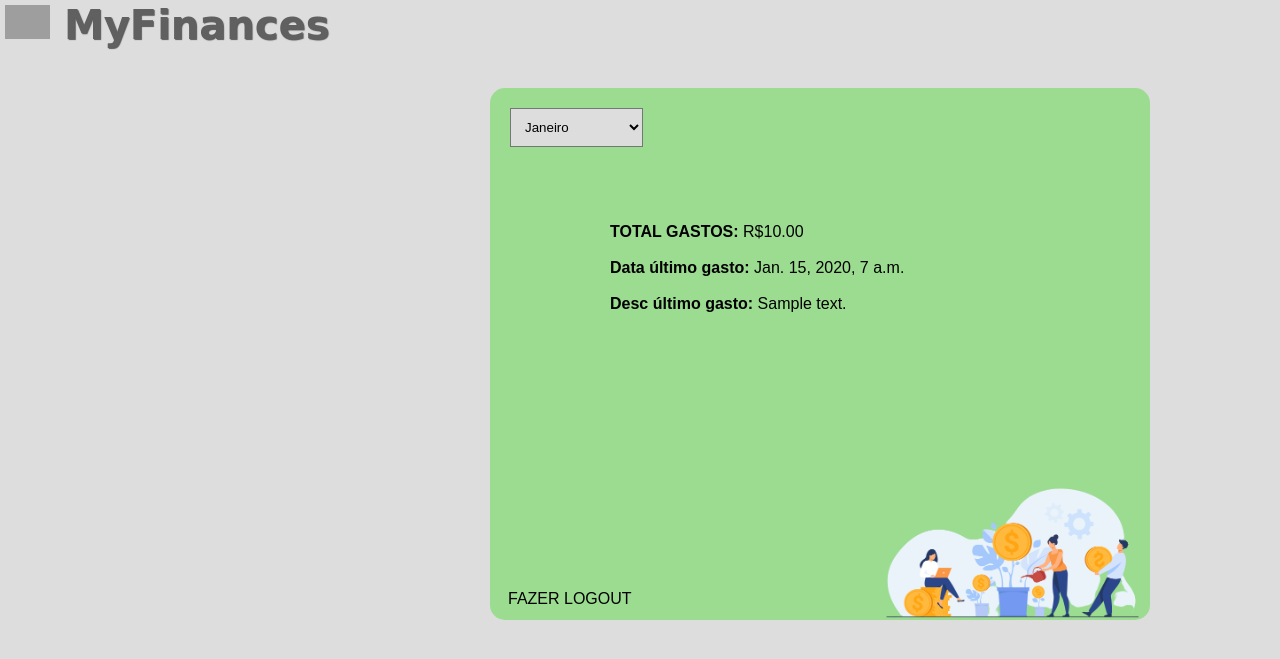
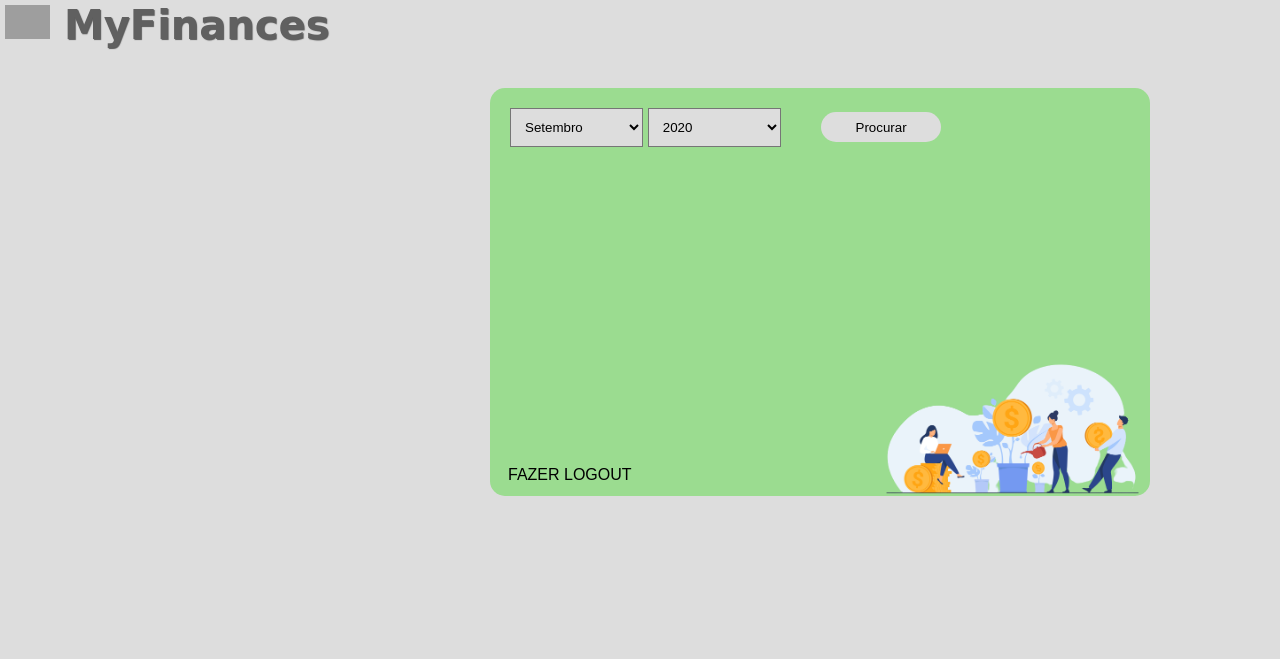
Before and after one commit to start-latamt04/MyFinances, a Django app: page /relatorio-despesas/ in a window 1280 px wide. Shown: the top 659 px of the page. Run offline with Django 3.2, Linux system fonts and the light colour scheme; a user stored in the database is signed in; tables that the repository leaves empty hold one stand-in row (values such as "Sample post"); grey boxes are pictures that could not be loaded.

Commit message:
Select funcionando

```diff
--- a/apps/accounts/static/css/relatorio.css
+++ b/apps/accounts/static/css/relatorio.css
@@ -53,6 +53,19 @@ ul li:hover {
     color: #BC0000;
 }
 
+.login input {
+    position: relative;
+    top: -60px;
+    margin-left: -25px;
+    width: 120px;
+    height: 30px;
+    border: none;
+    border-radius: 17px;
+    padding-left: 7px;
+    background-color: #dddddd;
+    color: #000000;
+}
+
 .login img {
     position: relative;
     margin-left: 300px;
--- a/apps/accounts/views.py
+++ b/apps/accounts/views.py
@@ -57,17 +57,21 @@ def index(request):
 
 @login_required(login_url='/login/')
 def relatorio(request):
-    meses = ('Janeiro', 'Fevereiro', 'Março', 'Abril', 'Maio', 'Junho', 'Julho',
-             'Agosto', 'Setembro', 'Outubro', 'Novembro', 'Dezembro')
-    total = Saldo.objects.filter(user_id=request.user.id)
-    '''total = Saldo.objects.filter(created_at__range=["2020-09-01", "2020-09-30"])'''
+    if request.method == 'POST':
+        month = request.POST.get('meses')
+        year = request.POST.get('year')
+        total = Saldo.objects.filter(user_id=request.user.id, created_at__month=month, created_at__year=year)
+    else:
+        data = datetime.now()
+        mes = data.month
+        ano = data.year
+        total = Saldo.objects.filter(user_id=request.user.id, created_at__month=mes, created_at__year=ano)
     data = datetime.now()
     dia = data.strftime("%d")
     if str(dia) == '01':
         Saldo.objects.filter(user_id=request.user.id).update(saldo=0, meta=0, descricao='', gastos=0, total_gastos=0)
     context = {
         'total': total,
-        'meses': meses,
     }
     template_name = 'relatorio_despesas.html'
     return render(request, template_name, context)
--- a/templates/relatorio_despesas.html
+++ b/templates/relatorio_despesas.html
@@ -10,17 +10,39 @@
  margin-top: 5px;"></a> MyFinances</h2>
     {% csrf_token %}
 <div class="login">
-    <select name="anome" id="anome">
-            {% for mes in meses %}
-                <option value="meses">{{ mes }}</option>
-            {% endfor %}
-            </select>
+         <form role="form" method='post' action="{% url 'accounts:relatorio_despesas' %}">
+             {% csrf_token %}
+             <tr>
+                 <td><select name="meses">
+
+                    <option value="1">Janeiro</option>
+                    <option value="2">Fevereiro</option>
+                    <option value="3">Março</option>
+                    <option value="4">Abril</option>
+                    <option value="5">Maio</option>
+                    <option value="6">Junho</option>
+                    <option value="7">Julho</option>
+                    <option value="8">Agosto</option>
+                    <option selected value="9">Setembro</option>
+                    <option value="10">Outubro</option>
+                    <option value="11">Novembro</option>
+                    <option value="12">Dezembro</option>
+                     </select></td>
+                  <td><select name="year">
+                    <option selected value="2020">2020</option>
+                    <option value="2021">2021</option>
+                 </select></td>
+            <td>
+            <input type='submit' value='Procurar'/>
+            </td>
+             </tr>
+            </form>
     {% for saldo in total %}
         <ul>
             <li class=gastos-item style="list-style: none;">
                 <span><b>TOTAL GASTOS:</b> R${{saldo.total_gastos}}</span><br><br>
                 <span><b>Data último gasto:</b> {{saldo.created_at}}</span><br><br>
-                <span><b>Desc último gasto:</b> {{saldo.descricao}}</span><br><br>
+                <span><b>Descrição último gasto:</b> {{saldo.descricao}}</span><br><br>
             </li>
         </ul>
     {% endfor %}
```
